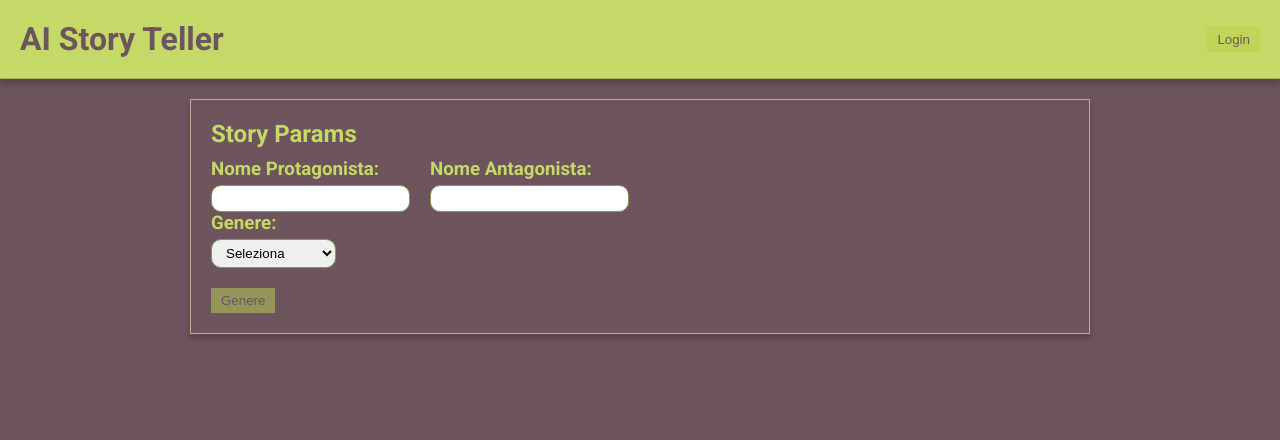
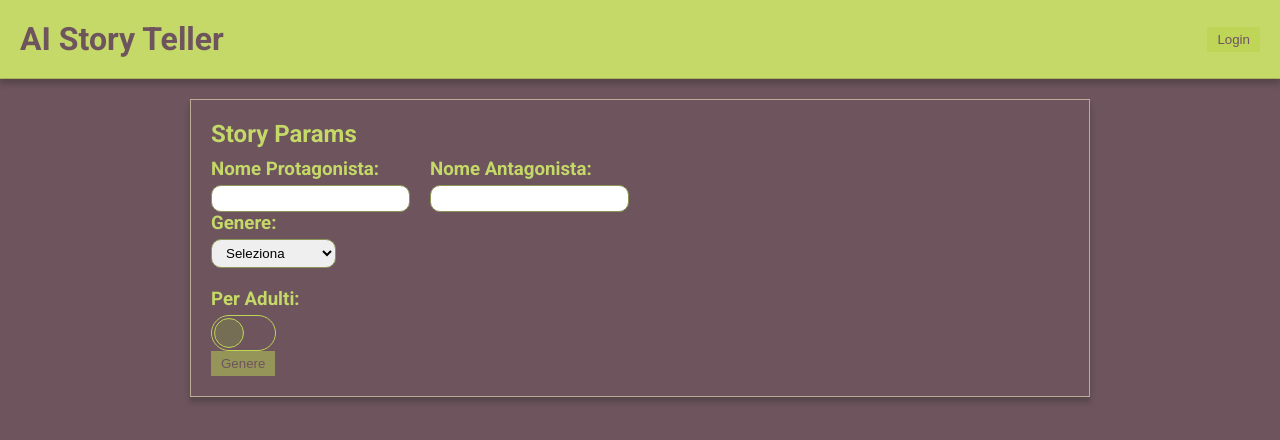
Before and after one commit to aniaBeninati/ai-story-teller, a Next.js app: page / in a window 1280 px wide. Shown: the top 440 px of the page. Built offline with nearby package versions, Linux system fonts and the light colour scheme.

Commit message:
feat: add first commit

```diff
--- a/package.json
+++ b/package.json
@@ -2,13 +2,14 @@
   "name": "ai-story-teller",
   "version": "0.1.0",
   "private": true,
-"scripts": {
+  "scripts": {
     "dev": "next dev",
     "build": "next build",
     "start": "next start",
     "lint": "next lint"
   },
   "dependencies": {
+    "@google/generative-ai": "^0.17.1",
     "next": "14.2.7",
     "react": "^18",
     "react-dom": "^18",
--- /dev/null
+++ b/src/components/Atoms/Switch/Switch.module.scss
@@ -0,0 +1,47 @@
+.main {
+    width: 65px;
+    height: 36px;
+    border-radius: 36px;
+    border: 1px solid var(--color-80);
+    display: flex;
+    align-items: center;
+    position: relative;
+    cursor: pointer;
+    background-color: var(--color-0);
+    transition: all 0.2s ease;
+    overflow: hidden;
+
+    .mask {
+        position: absolute;
+        width: 0%;
+        height: 100%;
+        z-index: 1;
+        background-color: red;
+        transition: all 2s ease;
+
+        &.active{
+            width: 100%;
+        }
+    }
+
+    .dot {
+        position: absolute;
+        width: 30px;
+        height: 30px;
+        border: 1px solid var(--color-80);
+        border-radius: 50%;
+        left: 2px;
+        background-color: var(--color-20);
+        transition: all 0.2s ease;
+        z-index: 10;
+
+        &.active {
+            left: 30px;
+            border: 1px solid var(--color-20);
+        }
+    }
+
+    &.active {
+        background-color: var(--color-100);
+    }
+}
--- /dev/null
+++ b/src/components/Atoms/Switch/Switch.tsx
@@ -0,0 +1,24 @@
+import { Dispatch, SetStateAction, useState } from "react";
+import style from "./Switch.module.scss";
+
+
+interface SwitchProps {
+  active: boolean;
+  setActive: Dispatch<SetStateAction<boolean>>;
+}
+
+const Switch = (props: SwitchProps) => {
+  const { active, setActive } = props;
+
+  return (
+    <div
+      className={`${style.main} ${active ? style.active : ""}`}
+      onClick={() => setActive(!active)}
+    >
+      <div className={`${style.mask}  ${active ? style.active : ""}`} />
+      <div className={`${style.dot} ${active ? style.active : ""}`} />
+    </div>
+  );
+};
+
+export default Switch;
--- /dev/null
+++ b/src/components/Molecules/SwitchBox/SwitchBox.module.scss
@@ -0,0 +1,5 @@
+.main {
+    h3 {
+        margin-bottom: rem(5px);
+    }
+}
--- /dev/null
+++ b/src/components/Molecules/SwitchBox/SwitchBox.tsx
@@ -0,0 +1,22 @@
+import { Dispatch, SetStateAction } from "react";
+import style from "./SwitchBox.module.scss";
+import Switch from "@/components/Atoms/Switch/Switch";
+
+interface SwitchBoxProps {
+  label: string;
+  value: boolean;
+  setValue: Dispatch<SetStateAction<boolean>>;
+}
+
+const SwitchBox = (props: SwitchBoxProps) => {
+  const { label, value, setValue } = props;
+
+  return (
+    <div className={style.main}>
+      <h3>{label}</h3>
+      <Switch active={value} setActive={setValue} />
+    </div>
+  );
+};
+
+export default SwitchBox;
--- a/src/pages/index.tsx
+++ b/src/pages/index.tsx
@@ -7,14 +7,50 @@
 import { useState } from "react";
 import { listaGeneri } from "@/constants/common";
 import Button from "@/components/Atoms/Button/Button";
+import {
+  GenerateContentCandidate,
+  GoogleGenerativeAI,
+} from "@google/generative-ai";
+import SwitchBox from "@/components/Molecules/SwitchBox/SwitchBox";
 
 export default function Home() {
   const [protagonista, setProtagonista] = useState("");
   const [antagonista, setAntagonista] = useState("");
   const [genere, setGenere] = useState("");
+  const [pegi18, setPegi18] = useState(false);
 
-  const handleGenerate = () => {
-    console.log({ protagonista, antagonista, genere });
+  const [loading, setLoading] = useState(false);
+  const [response, setResponse] = useState("");
+
+  const handleGenerate = async () => {
+    setLoading(true);
+    const prompt = `genera un racconto ${genere} per ${
+      pegi18 ? "adulti" : "bambini"
+    }, con il protagonista chiamato ${protagonista} e l'antagonista chiamato ${antagonista}.`;
+
+    if (process.env.NEXT_PUBLIC_GEMINI_KEY) {
+      if (
+        protagonista.trim().length > 0 &&
+        antagonista.trim().length > 0 &&
+        genere.trim().length > 0
+      ) {
+        const genAI = new GoogleGenerativeAI(
+          process.env.NEXT_PUBLIC_GEMINI_KEY
+        );
+        const model = genAI.getGenerativeModel({ model: "gemini-1.5-flash" });
+
+        const result = await model.generateContent(prompt);
+
+        const output = (
+          result.response.candidates as GenerateContentCandidate[]
+        )[0].content.parts[0].text;
+
+        if (output) {
+          setResponse(output);
+        }
+      }
+    }
+    setLoading(false);
   };
 
   return (
@@ -49,16 +85,29 @@
               />
             </div>
             <div className={style["button-container"]}>
+              <SwitchBox
+                label="Per Adulti:"
+                value={pegi18}
+                setValue={setPegi18}
+              />
               <Button
                 label="Genere"
                 onClick={handleGenerate}
                 disabled={
                   protagonista.trim().length <= 0 ||
                   antagonista.trim().length <= 0 ||
-                  genere.trim().length <= 0
+                  genere.trim().length <= 0 ||
+                  loading
                 }
               />
             </div>
+            {loading ? (
+              <div className={style.loading}>
+                <p>loading...</p>
+              </div>
+            ) : (
+              <div className={style.result}>{response}</div>
+            )}
           </WindowBox>
         </div>
       </main>
```
Also changed, not shown: 2 other files (tests, documents, lock files or other folders).
